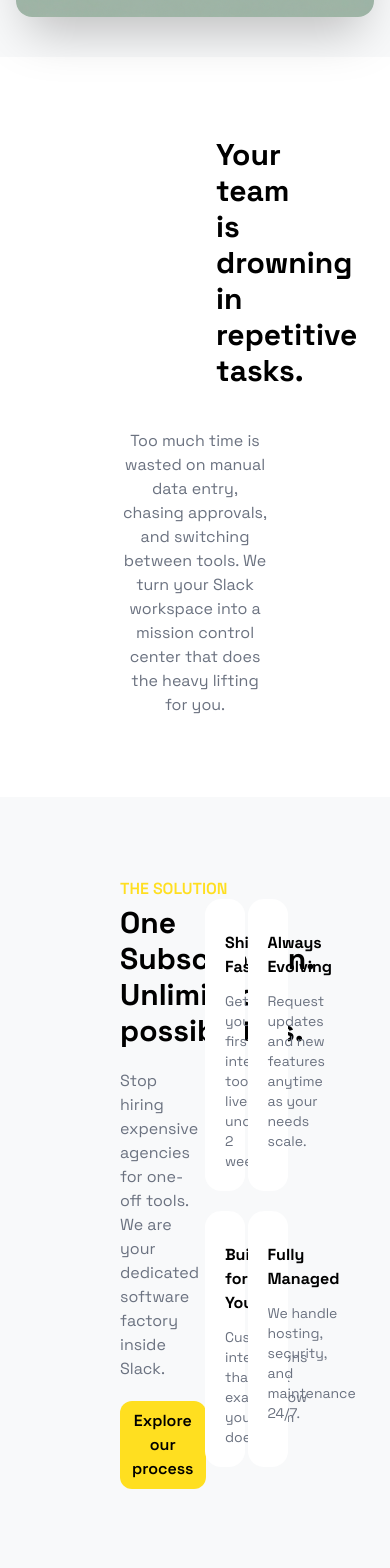
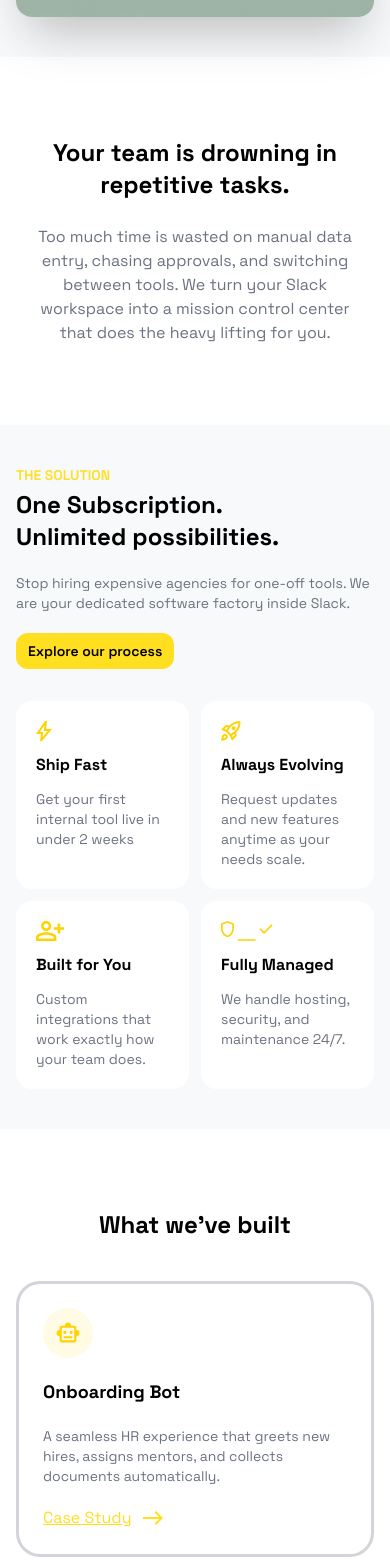
Before and after one commit to bcastillo-2022474/bold-landing, a Next.js app: page / in a window 390 px wide. Shown: the part 820-2388 px from the top of the page. Built offline with nearby package versions, Linux system fonts and the light colour scheme.

Commit message:
feat: mobile section almost done

```diff
--- a/src/components/footer.tsx
+++ b/src/components/footer.tsx
@@ -1,14 +1,14 @@
 export function Footer() {
   return (
-    <div className="px-10 w-full flex flex-col">
-      <div className="w-full font-inter text-[#6B7280] py-10 grid grid-cols-2 gap-20">
-        <div className="px-20">
+    <div className="px-4 md:px-10 w-full flex flex-col">
+      <div className="w-full font-inter text-[#6B7280] py-10 grid grid-cols-1 md:grid-cols-2 gap-8 md:gap-20 text-sm md:text-base">
+        <div className="px-0 md:px-20">
           The Slack-native software factory for modern teams who want to build
           faster and scale smarter.
         </div>
-        <div className="grid grid-cols-2 gap-10">
+        <div className="grid grid-cols-2 gap-8 md:gap-10">
           <div>
-            <ul className="flex flex-col">
+            <ul className="flex flex-col gap-2">
               <a className="hover:underline" href="#">
                 Home
               </a>
@@ -24,7 +24,7 @@ export function Footer() {
             </ul>
           </div>
           <div>
-            <ul className="flex flex-col">
+            <ul className="flex flex-col gap-2">
               <a className="hover:underline" href="#">
                 Privacy Policy
               </a>
@@ -38,7 +38,7 @@ export function Footer() {
           </div>
         </div>
       </div>
-      <div className="text-sm border-t text-[#9CA3AF] border-gray-200 w-full py-5 flex justify-between">
+      <div className="text-xs md:text-sm border-t text-[#9CA3AF] border-gray-200 w-full py-5 flex flex-col md:flex-row gap-4 md:gap-0 justify-between items-center">
         <span>© 2026 Bold Studio. All rights reserved.</span>
         <span>
           <a href="#" className="hover:underline">
--- a/src/components/sections/call-to-action.tsx
+++ b/src/components/sections/call-to-action.tsx
@@ -1,12 +1,12 @@
 export function CallToActionSection() {
   return (
-    <section className="py-20 w-full gap-5 px-30 bg-[#F8F9FA] flex flex-col items-center">
-      <div className="bg-black rounded-3xl w-4/5 flex flex-col aspect-1024/380 relative isolate justify-center items-center p-10 text-center gap-5">
+    <section className="py-10 md:py-20 w-full gap-5 px-4 md:px-10 lg:px-30 bg-[#F8F9FA] flex flex-col items-center">
+      <div className="bg-black rounded-2xl md:rounded-3xl w-full md:w-4/5 flex flex-col md:aspect-1024/380 relative isolate justify-center items-center p-8 md:p-10 text-center gap-5">
         <div className="absolute w-1/4 aspect-square rounded-3xl bg-yellow-300/25 blur-[100px] right-0 top-0"></div>
-        <h2 className="max-w-[21ch] text-5xl font-bold text-white">
+        <h2 className="max-w-[21ch] text-3xl md:text-4xl lg:text-5xl font-bold text-white z-10">
           Ready to automate your Slack workspace?
         </h2>
-        <button className="bg-yellow-300 rounded-full px-5 py-2 cursor-pointer flex gap-3 items-center">
+        <button className="bg-yellow-300 rounded-full px-5 py-2 cursor-pointer flex gap-3 items-center z-10 text-sm md:text-base font-semibold">
           <span>Schedule a demo</span>
           <span>
             <svg
--- a/src/components/sections/justification.section.tsx
+++ b/src/components/sections/justification.section.tsx
@@ -1,10 +1,10 @@
 export function JustificationSection() {
   return (
-    <div className="flex flex-col gap-10 px-30 py-10 text-center w-full max-w-[90ch]">
-      <h2 className="font-grotesk text-3xl font-bold px-24">
+    <div className="flex flex-col gap-6 md:gap-10 px-4 md:px-10 lg:px-30 py-10 text-center w-full items-center">
+      <h2 className="font-grotesk text-2xl md:text-3xl font-bold px-4 md:px-12 lg:px-24">
         Your team is drowning in repetitive tasks.
       </h2>
-      <p className="text-[#6B7280]">
+      <p className="text-[#6B7280] px-4 md:px-0 max-w-[65ch]">
         Too much time is wasted on manual data entry, chasing approvals, and
         switching between tools. We turn your Slack workspace into a mission
         control center that does the heavy lifting for you.
--- a/src/components/sections/solution.section.tsx
+++ b/src/components/sections/solution.section.tsx
@@ -51,29 +51,29 @@ export function SolutionSection() {
   ];
 
   return (
-    <section className="grid grid-cols-2 items-center py-20 w-full gap-5 px-30 bg-[#F8F9FA]">
+    <section className="grid grid-cols-1 md:grid-cols-2 items-center py-10 md:py-20 w-full gap-8 md:gap-5 px-4 md:px-10 lg:px-30 bg-[#F8F9FA]">
       <div className="flex flex-col gap-5 items-start">
         <div className="flex flex-col gap-1">
-          <h3 className="text-yellow-300 uppercase font-semibold">
+          <h3 className="text-yellow-300 uppercase font-semibold text-sm md:text-base">
             The Solution
           </h3>
-          <h2 className="flex flex-col text-3xl font-bold">
+          <h2 className="flex flex-col text-2xl md:text-3xl font-bold">
             <span>One Subscription.</span>
             <span>Unlimited possibilities.</span>
           </h2>
         </div>
-        <p className="text-[#6B7280]">
+        <p className="text-[#6B7280] text-sm md:text-base">
           Stop hiring expensive agencies for one-off tools. We are your
           dedicated software factory inside Slack.
         </p>
         <button
           type="button"
-          className="font-grotesk text-black bg-yellow-300 px-3 py-2 rounded-xl font-semibold"
+          className="font-grotesk text-black bg-yellow-300 px-3 py-2 rounded-xl font-semibold text-sm md:text-base"
         >
           Explore our process
         </button>
       </div>
-      <div className="grid grid-cols-2 gap-5">
+      <div className="grid grid-cols-2 gap-3 md:gap-5">
         {cards.map((card: Card) => (
           <Card
             key={card.title}
--- a/src/components/sections/testimonial.section.tsx
+++ b/src/components/sections/testimonial.section.tsx
@@ -26,7 +26,7 @@ function Person({ name, position, photo }: Person) {
 
 function Card({ quote, stars, person }: Testimonial) {
   return (
-    <article className="w-full flex flex-col gap-5 items-center">
+    <article className="w-full flex flex-col gap-5 items-center px-4 md:px-10 lg:px-30">
       <div className="flex gap-2">
         {Array.from({ length: stars }).map(() => (
           <svg
@@ -43,7 +43,7 @@ function Card({ quote, stars, person }: Testimonial) {
           </svg>
         ))}
       </div>
-      <h3 className="text-3xl font-grotesk font-medium max-w-[50ch] text-center">
+      <h3 className="text-xl md:text-2xl lg:text-3xl font-grotesk font-medium max-w-[50ch] text-center">
         <span>"</span>
         <span>{quote}</span>
         <span>"</span>
@@ -71,7 +71,7 @@ export function TestimonialSection() {
   ];
 
   return (
-    <section className="w-full overflow-hidden">
+    <section className="w-full overflow-hidden py-10 md:py-20">
       {testimonials.map((testimonial: Testimonial) => (
         <Card
           key={testimonial.person.name}
--- a/src/components/sections/what-we-have-built.section.tsx
+++ b/src/components/sections/what-we-have-built.section.tsx
@@ -20,11 +20,11 @@ function Card(card: Card) {
 
   return (
     <article
-      className={cn("flex rounded-3xl p-0.75 aspect-19/15", normal, onHover)}
+      className={cn("flex rounded-3xl p-0.75 w-full md:w-auto xl:aspect-19/15 md:flex-1 max-w-[500px]", normal, onHover)}
     >
-      <div className="bg-white p-10 flex flex-col items-start gap-5 w-full rounded-[calc(1.5rem-3px)]">
+      <div className="bg-white p-6 md:p-10 flex flex-col items-start gap-5 w-full rounded-[calc(1.5rem-3px)]">
         <Image alt={card.altImage} src={card.image} width={50} />
-        <h3 className="font-bold text-xl">{card.title}</h3>
+        <h3 className="font-bold text-lg md:text-xl">{card.title}</h3>
         <p className="text-sm text-[#6B7280]">{card.description}</p>
         <a
           className="text-yellow-300 underline flex items-center gap-3 hover:scale-110"
@@ -69,9 +69,9 @@ export function WhatWeHaveBuiltSection() {
   ];
 
   return (
-    <section className="flex flex-col gap-10 px-30 items-center">
-      <h2 className="font-grotesk text-3xl font-bold">What we've built</h2>
-      <div className="flex gap-20">
+    <section className="flex flex-col gap-10 px-4 md:px-10 lg:px-30 items-center py-10">
+      <h2 className="font-grotesk text-2xl md:text-3xl font-bold">What we've built</h2>
+      <div className="flex flex-col lg:flex-row gap-6 lg:gap-5 xl:gap-10 w-full md:w-auto">
         {cards.map((card: Card) => (
           <Card
             key={card.title}
```
